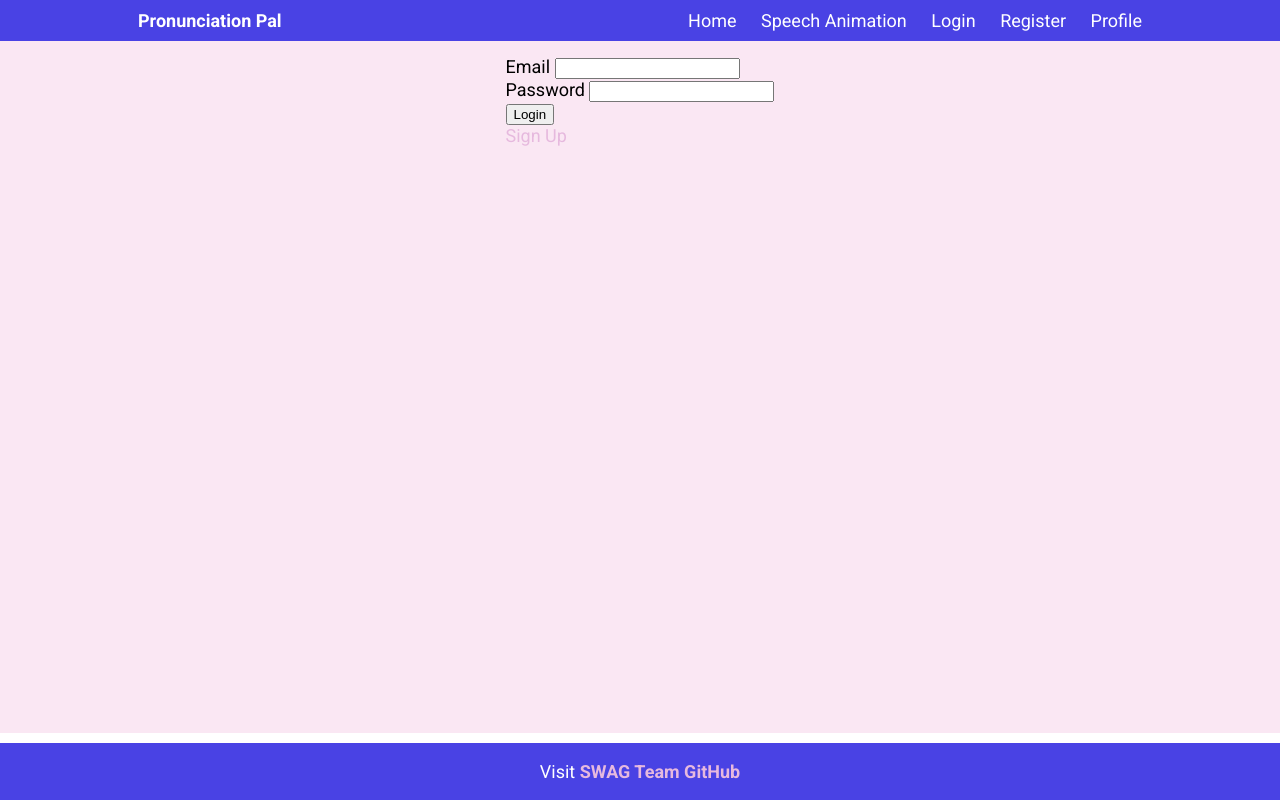
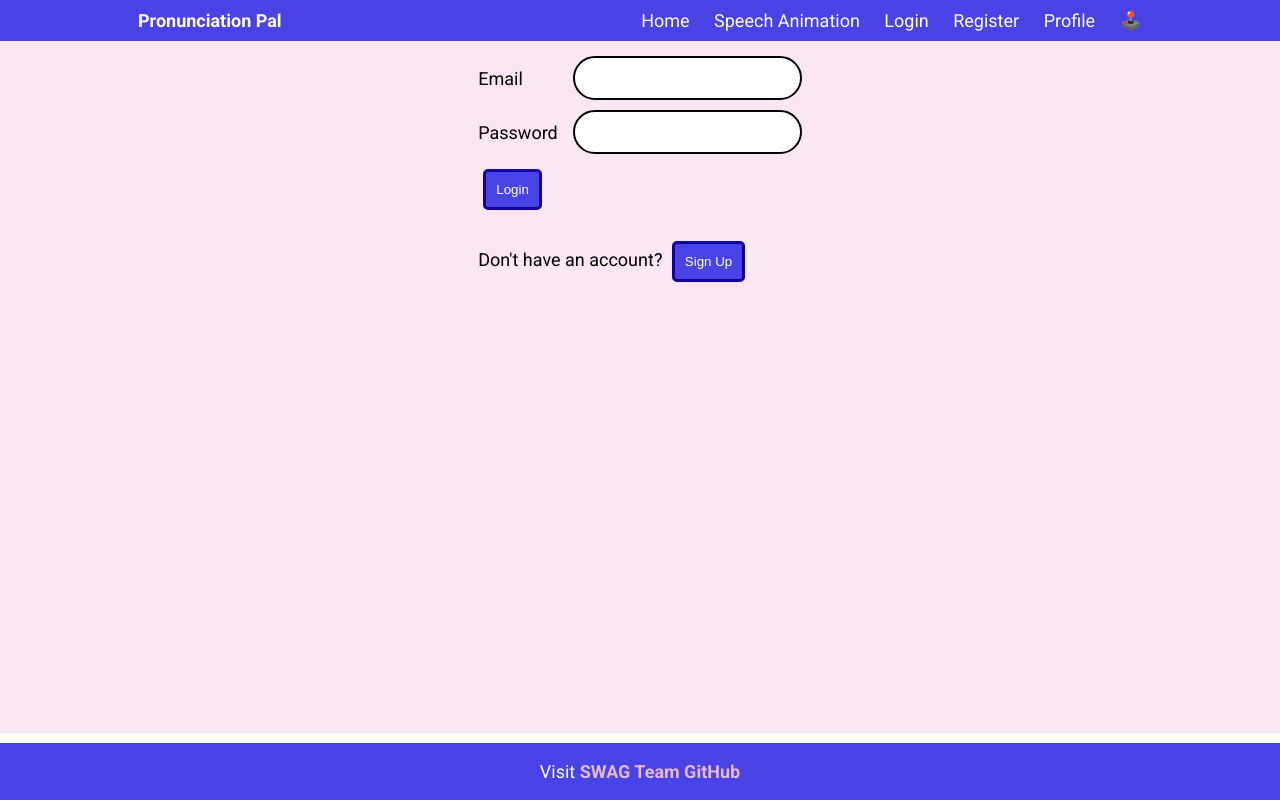
Before and after one commit to cttomcak/Pronunciation-Pal, a SvelteKit app: page /auth/login in a window 1280 px wide. Built offline with nearby package versions, Linux system fonts and the light colour scheme; no server answers; a web font is replaced by a local one.

Commit message:
CSS changes and game page

```diff
--- a/src/routes/Header.svelte
+++ b/src/routes/Header.svelte
@@ -1,9 +1,22 @@
-<script>
+<script lang="ts">
+	let current_title: string = "Pronunciation Pal"
+	let english_title: string = "Pronunciation Pal";
+	let ipa_title: string = "/pɹəˌnaʊn.siˈeɪ.ʃən/ /pal/";
+
+	function swap_title() {
+		if (current_title == english_title) {
+			current_title = ipa_title
+		} else {
+			current_title = english_title
+		}
+	}
 </script>
 
 <header>
 	<nav class="top-navbar">
-		<strong class="navbar-logo">Pronunciation Pal</strong>
+		<!-- svelte-ignore a11y-no-noninteractive-element-interactions -->
+		<!-- svelte-ignore a11y-click-events-have-key-events -->
+		<strong class="navbar-logo" on:click={swap_title}>{current_title}</strong>
 		<input type="checkbox" id="nav-check">
 		<label for="nav-check" class="nav-chlab">☰</label>
 		<div class="navbar-links">
@@ -12,6 +25,7 @@
 			<a href="/auth/login">Login</a>
 			<a href="/auth/register">Register</a>
 			<a href="/profile">Profile</a>
+			<a href="/games">🕹️</a>
 		</div>
 	</nav>
 </header>
--- a/src/routes/auth/login/+page.svelte
+++ b/src/routes/auth/login/+page.svelte
@@ -1,5 +1,6 @@
 <section>
 	<form method="POST" action="/auth?/login">
+		<div class="login-group">
 			<div class="group">
 				<label for="email">Email</label>
 				<input type="email" name="email" id="email" required />
@@ -13,9 +14,48 @@
 			<div class="submit-container">
 				<button type="submit">Login</button>
 			</div>
+		</div>
 	</form>
 
 	<div class="actions">
-		<a href="/auth/register">Sign Up</a>
+		<br>
+		Don't have an account?
+		<a href="/auth/register">
+			<button>Sign Up</button>
+		</a>
 	</div>
 </section>
+
+<style>
+	button {
+		margin: 5px;
+		padding: 10px;
+		background-color: #4942E4;
+		color: #ffffff;
+		border: 3px solid #11009E;
+		border-radius: 5px;
+		cursor: pointer;
+	}
+	input {
+		width: 50%;
+		height: 40px;
+		line-height: 28px;
+		padding: 0 1rem;
+		padding-left: 2.5rem;
+		border: 2px solid black;
+		border-radius: 50px;
+		background-color: #ffffff;
+		color: #0d0c22;
+		transition: .3s ease;
+	}
+	.group {
+		display: flex;
+		align-items: center;
+		justify-content: space-between;
+	}
+	.login-group {
+		display: flex;
+		flex-direction: column;
+		gap: 10px;
+	}
+</style>
--- a/src/routes/auth/register/+page.svelte
+++ b/src/routes/auth/register/+page.svelte
@@ -1,5 +1,6 @@
 <section>
 	<form method="POST" action="/auth?/register">
+		<div class="login-group">
 			<div class="group">
 				<label for="email">Email</label>
 				<input type="email" name="email" id="email" required />
@@ -23,9 +24,48 @@
 			<div class="submit-container">
 				<button type="submit">Sign Up</button>
 			</div>
+		</div>
 	</form>
 
 	<div class="actions">
-		<a href="/auth/login">Login</a>
+		<br>
+		Already have an account?
+		<a href="/auth/login">
+			<button>Login</button>
+		</a>
 	</div>
 </section>
+
+<style>
+	button {
+		margin: 5px;
+		padding: 10px;
+		background-color: #4942E4;
+		color: #ffffff;
+		border: 3px solid #11009E;
+		border-radius: 5px;
+		cursor: pointer;
+	}
+	input {
+		width: 50%;
+		height: 40px;
+		line-height: 28px;
+		padding: 0 1rem;
+		padding-left: 2.5rem;
+		border: 2px solid black;
+		border-radius: 50px;
+		background-color: #ffffff;
+		color: #0d0c22;
+		transition: .3s ease;
+	}
+	.group {
+		display: flex;
+		align-items: center;
+		justify-content: space-between;
+	}
+	.login-group {
+		display: flex;
+		flex-direction: column;
+		gap: 10px;
+	}
+</style>
```
Also changed, not shown: src/routes/games/+page.server.ts (added, +8 -0 lines), src/routes/games/+page.svelte (added, +9 -0 lines). Lines whose indentation alone changed are shown as unchanged.
